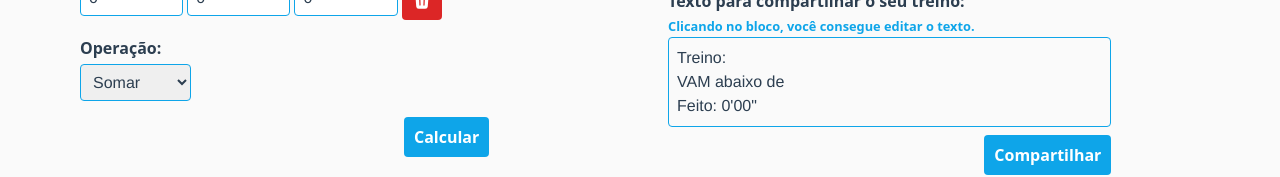
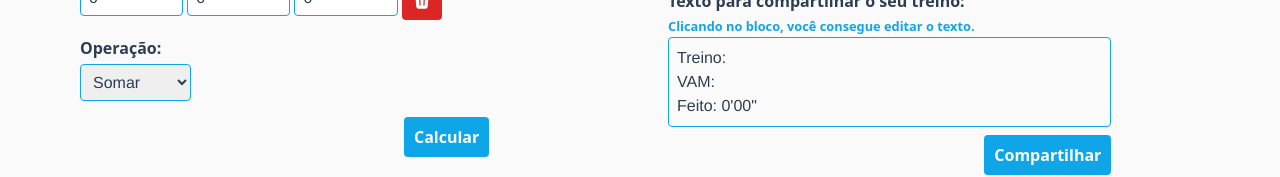
Before and after one commit to hick-ferreira/ritmorun, a Vue app: page / in a window 1280 px wide. Shown: the part 929-1106 px from the top of the page. Built offline with nearby package versions, Linux system fonts and the light colour scheme.

Commit message:
Add number x for the text content.

```diff
--- a/src/components/CalcTime.vue
+++ b/src/components/CalcTime.vue
@@ -96,7 +96,8 @@
           <p class="font-sans font-semibold text-sky-500"><small>Clicando no bloco, você consegue editar o texto.</small></p>
           <div class="template-share p-2 rounded border border-solid border-sky-500 mb-2" contenteditable="true">
             <p>Treino:</p>
-            <p>VAM abaixo de {{ vam }}</p>
+            <p v-if="number != null">{{ number }}x</p>
+            <p>VAM: {{ vam }}</p>
             <p>Feito: {{ formatTemplateTime(result) }}</p>
           </div>
           <button class="border-0 bg-sky-500 font-sans font-semibold text-white rounded cursor-pointer py-2 px-2.5 float-end" @click="shareOnWhatsApp">Compartilhar</button>
@@ -128,9 +129,6 @@ export default {
         return acc + input.hour * 3600 + input.minute * 60 + input.second;
       }, 0);
     }
-  },
-  mounted() {
-    console.log(this.number)
   },
   methods: {
     addInput() {
```
Also changed, not shown: 5 other files (tests, documents, lock files or other folders).
